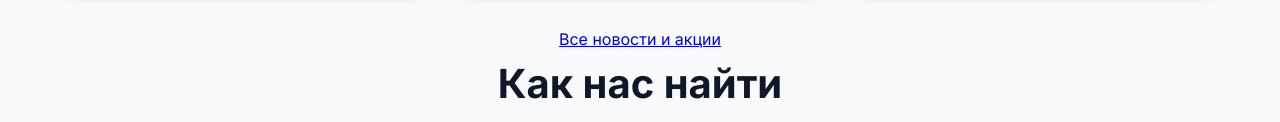
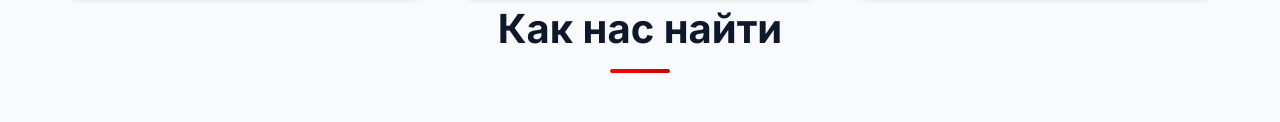
Before and after one commit to whoasked111/Saida_Plaza_Korporat, a plain HTML site: page index.html in a window 1280 px wide. Shown: the part 2821-2943 px from the top of the page. Drawn offline with Linux system fonts and the light colour scheme; grey boxes are pictures that could not be loaded.

Commit message:
index.html

```diff
--- a/index.html
+++ b/index.html
@@ -912,9 +912,6 @@
                     </div>
                 </div>
             </div>
-            <div style="text-align: center; margin-top: 30px;">
-                <a href="index1.html" class="btn">Все новости и акции</a>
-            </div>
         </div>
     </section>
 
```
